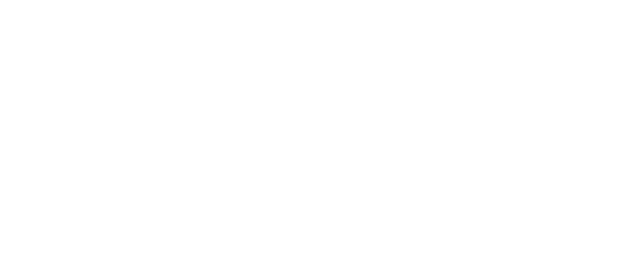
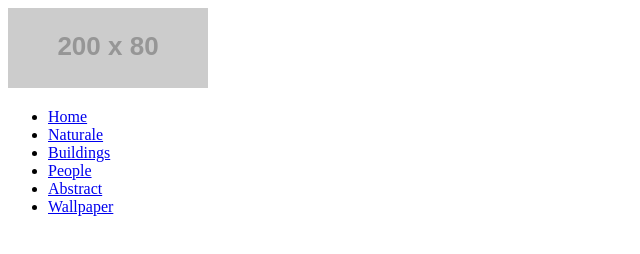
Before and after one commit to javokhirMuminov/sdfcd, a plain HTML site: page index.html in a window 1280 px wide. Shown: the whole page, without its empty margins (0-640 px from the left). Drawn offline with Linux system fonts and the light colour scheme; placeholder pictures from the web are drawn by us.

Commit message:
initial commit

```diff
--- a/index.html
+++ b/index.html
@@ -6,6 +6,19 @@
   <title>Document</title>
 </head>
 <body>
-
+<!-- SITE HEADER -->
+<a href="#">
+  <img src="https://via.placeholder.com/200/80" alt="placeholder" width="200" height="80">
+</a>
+<nav>
+  <ul>
+    <li><a href="index.html">Home </a></li>
+    <li><a href="index.html">Naturale</a></li>
+    <li><a href="index.html">Buildings</a></li>
+    <li><a href="index.html">People</a></li>
+    <li><a href="index.html">Abstract</a></li>
+    <li><a href="index.html">Wallpaper</a></li>
+  </ul>
+</nav>
 </body>
 </html>
```
Also changed, not shown: 123.html (added, +11 -0 lines), food.html (added, +11 -0 lines), .devcontainer/devcontainer.json (added).
